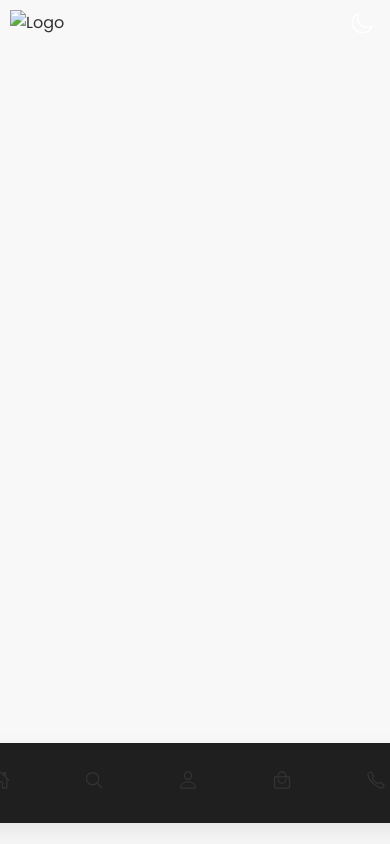
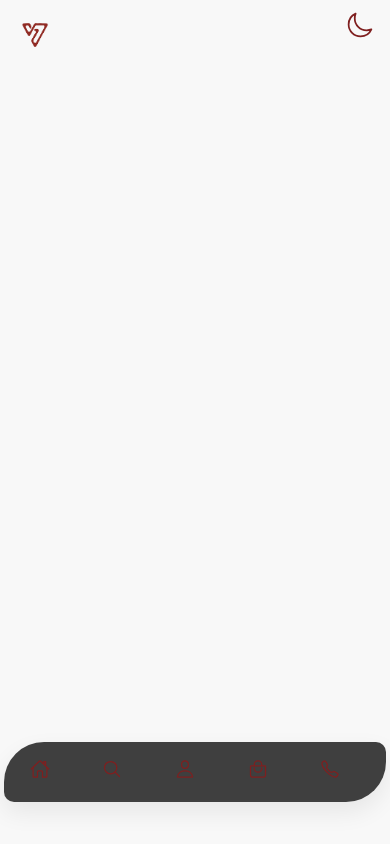
Before and after one commit to aawal-code/Vident, a plain HTML site: page index.html in a window 390 px wide. Drawn offline with nearby package versions, Linux system fonts and the light colour scheme.

Commit message:
Update #3 - NOT STABLE

```diff
--- a/index.html
+++ b/index.html
@@ -3,7 +3,7 @@
 <head>
   <meta charset="UTF-8">
   <meta name="viewport" content="width=device-width, initial-scale=1.0">
-  <title>Animated Navbar with Icons</title>
+  <title>Responsive Navbar with Icons</title>
 
   <!-- Ionicons for icons -->
   <script type="module" src="https://unpkg.com/ionicons@7.1.0/dist/ionicons/ionicons.esm.js"></script>
@@ -16,16 +16,13 @@
 
   <link rel="stylesheet" href="style.css">
 </head>
-<body class="dark-mode"> <!-- Default to dark mode -->
-
-  <!-- Logo in the top left -->
+<body class="dark-mode">
   <div class="logo">
-    <img src="your-logo.png" alt="Logo" class="logo-img">
+    <a href="index.html"><img src="imgs/logo.png" alt="Logo" class="logo-img"></a>
   </div>
 
-  <!-- Dark/Light Mode Toggle Button -->
   <button id="theme-toggle" class="theme-toggle">
-    <ion-icon name="moon-outline"></ion-icon> <!-- Default icon for Dark Mode -->
+    <ion-icon name="moon-outline"></ion-icon>
   </button>
 
   <div class="menu">
@@ -37,10 +34,8 @@
         </a>
       </li>
       <li class="link">
-        <a href="profile.html">
           <span class="link-icon"><ion-icon name="search-outline"></ion-icon></span>
           <span class="link-title">Search</span>
-        </a>
       </li>
       <li class="link">
         <a href="profile.html">
@@ -64,6 +59,5 @@
   </div>
 
   <script src="script.js"></script>
-
 </body>
 </html>
--- a/style.css
+++ b/style.css
@@ -3,9 +3,9 @@ body {
   margin: 0;
   padding: 0;
   background: #19161c;
-  height: 100vh;
+  min-height: 100vh;
   display: flex;
-  justify-content: space-evenly;
+  justify-content: space-between;
   align-items: center;
   flex-direction: column;
   font-family: "Poppins", sans-serif;
@@ -15,51 +15,34 @@ body {
 /* Dark mode styles */
 body.dark-mode {
   background-color: #1f1f1f;
-  color: white;
+  color: #7F1F1F;
 }
 
 /* Light mode styles */
 body {
   background-color: #f8f8f8;
-  color: #333;
+  color: #7F1F1F;
 }
 
-/* Logo in top-left */
-.logo {
-  position: absolute;
-  top: 10px;
-  left: 10px;
-}
-
-.logo-img {
-  height: 40px; /* Set a size for the logo */
-  transition: filter 0.5s ease; /* Smooth transition for inversion */
-}
-
-/* Invert logo when dark mode is active */
-body.dark-mode .logo-img {
-  filter: invert(1); /* Inverts the logo color in dark mode */
-}
-
-/* Styling for the menu bar */
+/* Menu container */
 .menu {
-  width: calc(130px + 4 * 70px + 4rem);
-  height: 80px;
+  width: 90%; /* Responsive width */
+  max-width: 600px;
+  height: 70px;
   background: #fff;
   border-radius: 40px 10px 40px;
   display: flex;
   align-items: center;
-  padding: 0 30px;
-  box-shadow: 0 10px 25px 0 rgba(0, 0, 0, 0.075);
+  padding: 0 5%;
+  box-shadow: 0 10px 25px rgba(0, 0, 0, 0.075);
   position: fixed;
-  bottom: 17%;
-  top: 88%;
+  bottom: 5%; /* More dynamic position */
   transition: background-color 0.5s ease;
 }
 
 /* Light mode navbar */
 body:not(.dark-mode) .menu {
-  background: #1f1f1f;
+  background: #3f3f3f;
 }
 
 /* Dark mode navbar */
@@ -72,10 +55,11 @@ body.dark-mode .menu {
   width: 100%;
   list-style: none;
   display: flex;
-  gap: 10px;
+  gap: 5%;
   align-items: center;
   justify-content: space-evenly;
   padding: 0;
+  margin:  0;
 }
 
 /* Styling for each link item */
@@ -83,7 +67,8 @@ body.dark-mode .menu {
   display: flex;
   justify-content: center;
   align-items: center;
-  width: 70px;
+  width: 20%; /* Responsive width for smaller screens */
+  max-width: 80px;
   height: 50px;
   border-radius: 99em;
   position: relative;
@@ -107,7 +92,7 @@ body.dark-mode .menu {
   z-index: -1;
   width: 100%;
   height: 100%;
-  background-color: #eee;
+  background-color: #2d2d2d;
   border-radius: 99em;
   transform: translateX(100%);
   transition: transform 0.2s ease-in;
@@ -118,14 +103,14 @@ body.dark-mode .menu {
 .link-icon {
   font-size: 20px;
   position: absolute;
-  left: 18px;
+  left: 10%;
 }
 
 .link-title {
   transform: translateX(100%);
   transition: transform 0.2s ease-in;
-  text-indent: 28px;
-  font-size: 14px;
+  text-indent: 1em;
+  font-size: 0.9rem;
   opacity: 0;
   white-space: nowrap;
 }
@@ -133,7 +118,7 @@ body.dark-mode .menu {
 .link:hover,
 .link:focus {
   outline: 0;
-  width: 130px;
+  width: 120px;
 }
 
 .link:hover:before,
@@ -146,7 +131,7 @@ body.dark-mode .menu {
 
 /* Dark mode link text */
 body.dark-mode .link-title {
-  color: #fff;
+  color: #7F1F1F;
 }
 
 /* Dark/light mode button */
@@ -156,8 +141,8 @@ body.dark-mode .link-title {
   right: 10px;
   background: none;
   border: none;
-  color: #fff;
-  font-size: 24px;
+  color: #7F1F1F;
+  font-size: 32px; /* Increased size for visibility */
   cursor: pointer;
   transition: color 0.3s ease, transform 0.3s ease;
   z-index: 10;
@@ -165,16 +150,48 @@ body.dark-mode .link-title {
 
 /* Dark mode button color */
 body.dark-mode .theme-toggle {
-  color: #ffd52d;
+  color: #7F1F1F;
   transform: rotate(180deg);
 }
 
-/* Transition for the icon change */
-.theme-toggle ion-icon {
-  transition: transform 0.3s ease, opacity 0.3s ease;
+/* Logo in top-left with increased size */
+.logo {
+  position: absolute;
+  top: 10px;
+  left: 10px;
 }
 
-/* Dark mode icon effect */
-body.dark-mode .theme-toggle ion-icon {
-  transform: rotate(180deg);
+.logo-img {
+  height: 50px; /* Increased size for visibility */
+  transition: filter 0.5s ease;
 }
+
+/* Responsive adjustments for small screens */
+@media (max-width: 600px) {
+  .link {
+    width: 50px;
+  }
+
+  .menu {
+    height: 60px;
+    padding: 0 4%;
+  }
+
+  .theme-toggle {
+    font-size: 28px; /* Slightly smaller for small screens */
+  }
+
+  .link-title {
+    display: none; /* Hide titles on small screens */
+  }
+}
+
+@media (min-width: 1024px) {
+  .menu {
+    max-width: 800px;
+  }
+
+  .link-title {
+    font-size: 1rem;
+  }
+}
```
Also changed, not shown: cart.html (+7 -7 lines), profile.html (+7 -7 lines), support.html (+7 -7 lines), imgs/logo.png (added).
